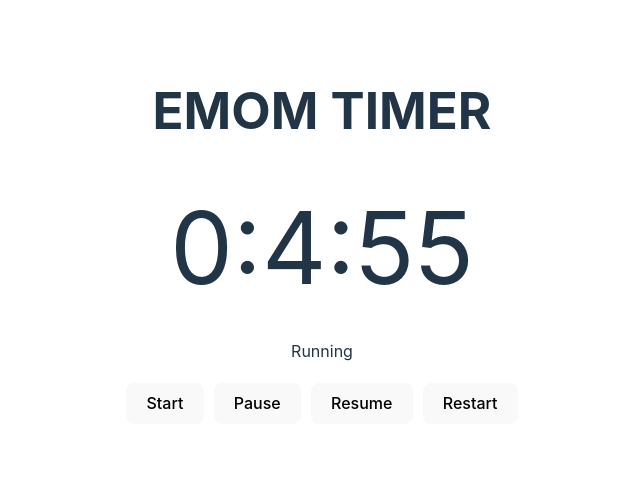
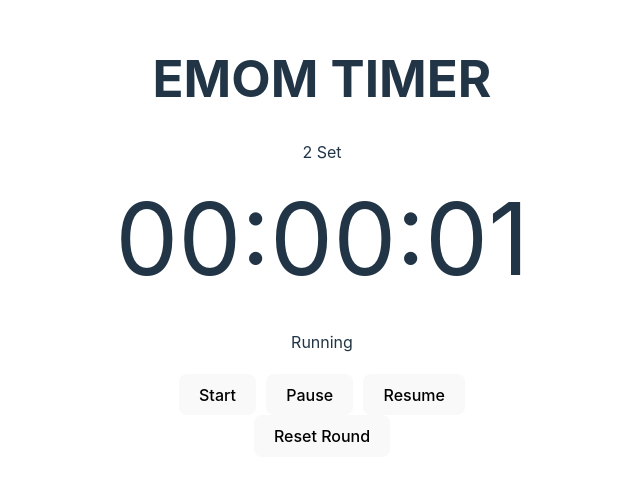
Before and after one commit to lazy-sky/emom_timer_web, a React (Vite) app in the folder emom_timer_vite/: page / in a window 1280 px wide. Shown: the part 164-644 px from the top of the page, without its empty margins (318-958 px from the left). Built offline with nearby package versions, Linux system fonts and the light colour scheme.

Commit message:
feat: increase round and restart timer when time is up

```diff
--- a/emom_timer_vite/package.json
+++ b/emom_timer_vite/package.json
@@ -12,7 +12,8 @@
   "dependencies": {
     "react": "^18.2.0",
     "react-dom": "^18.2.0",
-    "react-timer-hook": "^3.0.7"
+    "react-timer-hook": "^3.0.7",
+    "react-use": "^17.5.0"
   },
   "devDependencies": {
     "@types/react": "^18.2.43",
--- a/emom_timer_vite/src/App.tsx
+++ b/emom_timer_vite/src/App.tsx
@@ -1,14 +1,30 @@
+import { useState } from 'react'
+
+import Timer from './components/Timer';
 
 import './App.css'
-import Timer from './components/Timer';
 
 function App() {
   const time = new Date();
-  time.setSeconds(time.getSeconds() + 300); // 5 minutes timer
+  time.setSeconds(time.getSeconds() + 3);
+  const [round , setRound] = useState(1);
+
+  const onExpireTime = () => {
+    setRound(prev => prev + 1)
+  }
+
+  const handleResetRoundClick = () => {
+    setRound(1);
+  }
+
   return (
     <>
       <h1>EMOM TIMER</h1>
-      <Timer expiryTimestamp={time} />
+      <div>{round} Set</div>
+      <Timer expiryTimestamp={time} onExpireTime={onExpireTime} />
+      <button type='button' onClick={handleResetRoundClick}>
+        Reset Round
+      </button>
     </>
   )
 }
--- a/emom_timer_vite/src/components/Timer.tsx
+++ b/emom_timer_vite/src/components/Timer.tsx
@@ -2,9 +2,10 @@ import { useTimer } from 'react-timer-hook';
 
 interface TimerProps {
   expiryTimestamp: Date;
+  onExpireTime: () => void;
 }
 
-const Timer = ({ expiryTimestamp }: TimerProps) => {
+const Timer = ({ expiryTimestamp, onExpireTime }: TimerProps) => {
   const {
     // totalSeconds,
     seconds,
@@ -16,18 +17,27 @@ const Timer = ({ expiryTimestamp }: TimerProps) => {
     pause,
     resume,
     restart,
-  } = useTimer({ expiryTimestamp, onExpire: () => console.warn('onExpire called') });
+  } = useTimer({ expiryTimestamp, onExpire: () => {
+    console.log('onExpire called')
+    onExpireTime();
 
-  const handleRestartClick = () => {
     const time = new Date();
-    time.setSeconds(time.getSeconds() + 300);
-    restart(time);
-  }
+    time.setSeconds(time.getSeconds() + 3);
+
+    setTimeout(() => {
+      restart(time);
+    })
+  }});
+
 
   return (
     <div style={{textAlign: 'center'}}>
       <div style={{fontSize: '100px'}}>
-        <span>{hours}</span>:<span>{minutes}</span>:<span>{seconds}</span>
+        <span>{hours >= 10 ? hours: `0${hours}`}</span>
+        :
+        <span>{minutes >= 10 ? minutes: `0${minutes}`}</span>
+        :
+        <span>{seconds >= 10 ? seconds: `0${seconds}`}</span>
       </div>
       <p>{isRunning ? 'Running' : 'Not running'}</p>
       <div style={{
@@ -39,7 +49,6 @@ const Timer = ({ expiryTimestamp }: TimerProps) => {
         <button onClick={start}>Start</button>
         <button onClick={pause}>Pause</button>
         <button onClick={resume}>Resume</button>
-        <button onClick={handleRestartClick}>Restart</button>
       </div>
     </div>
   );
```
Also changed, not shown: 1 other file (tests, documents, lock files or other folders).
